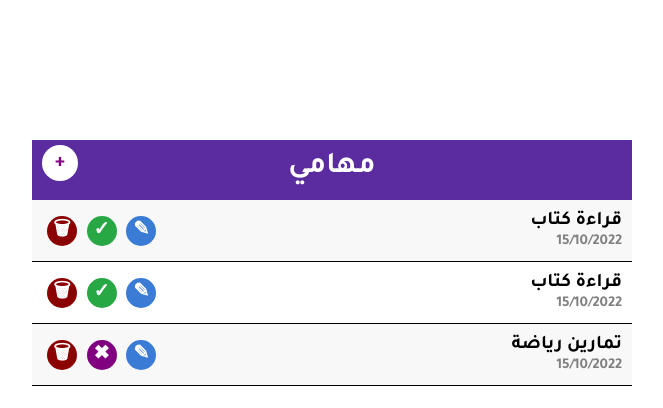
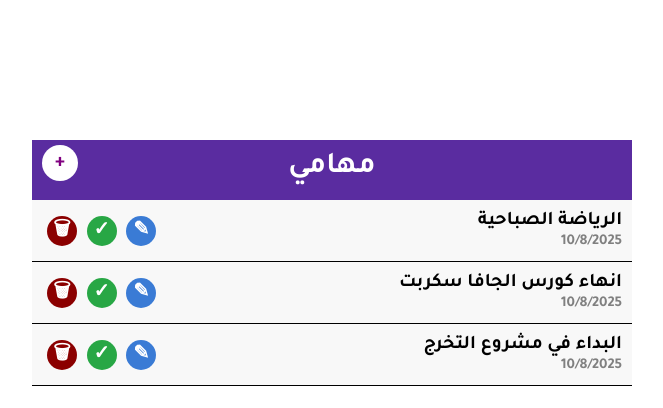
Before and after one commit to mohammed-bashamkha/JavaScript-Projects, a plain HTML site: page index.html in a window 1280 px wide. Shown: the whole page, without its empty margins (308-971 px from the left). Drawn offline with Linux system fonts and the light colour scheme.

Commit message:
Add task management functionality with initial task data and dynamic table rendering

```diff
--- a/index.html
+++ b/index.html
@@ -11,7 +11,7 @@
 </head>
 <body>
 
-<table>
+<table id="tasks">
     <caption>
         مهامي
         <span class="add">+</span>
@@ -41,6 +41,6 @@
         </td>
     </tr>
 </table>
-
+<script src="main.js"></script>
 </body>
 </html>
--- /dev/null
+++ b/main.js
@@ -0,0 +1,38 @@
+let tasks = [
+    {
+        "title" : "الرياضة الصباحية",
+        "date"  : "10/8/2025",
+        "isDone": false,
+    },
+    {
+        "title" : "انهاء كورس الجافا سكربت",
+        "date"  : "10/8/2025",
+        "isDone": false,
+    },
+    {
+        "title" : "البداء في مشروع التخرج",
+        "date"  : "10/8/2025",
+        "isDone": false,
+    },
+];
+
+let table = document.getElementById("tasks");
+table.innerHTML = `<table id="tasks">
+    <caption>
+        مهامي
+        <span class="add">+</span>
+    </caption>`;
+for(let task of tasks) {
+
+    let contentTable = `
+    <tr>
+        <td>${task.title}<span class="date">${task.date}</span></td>
+        <td class="icons">
+            <span class="icon edit">✎</span>
+            <span class="icon check">✓</span>
+            <span class="icon delete">🗑</span>
+        </td>
+    </tr>`
+
+    table.innerHTML += contentTable
+}
```
